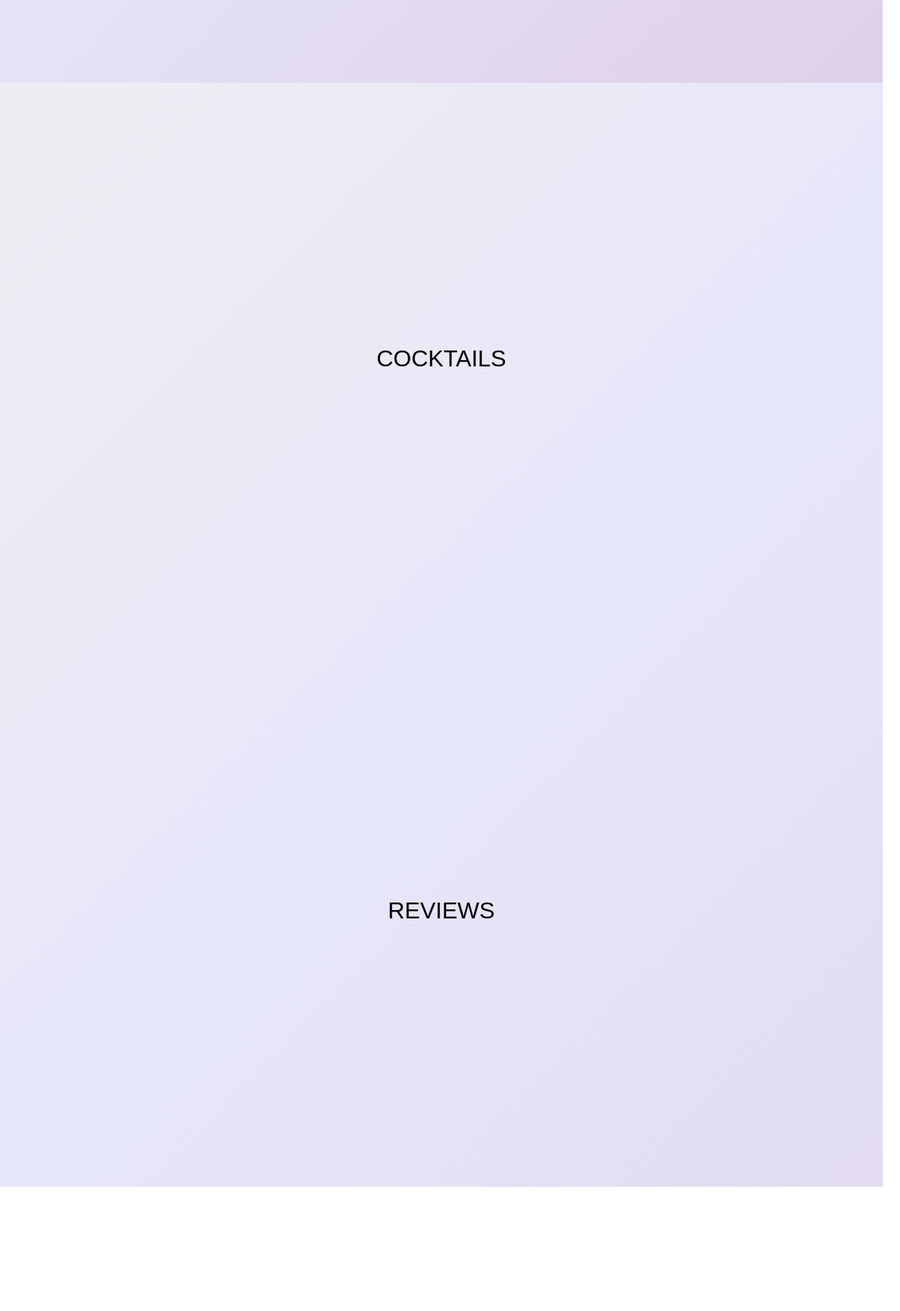
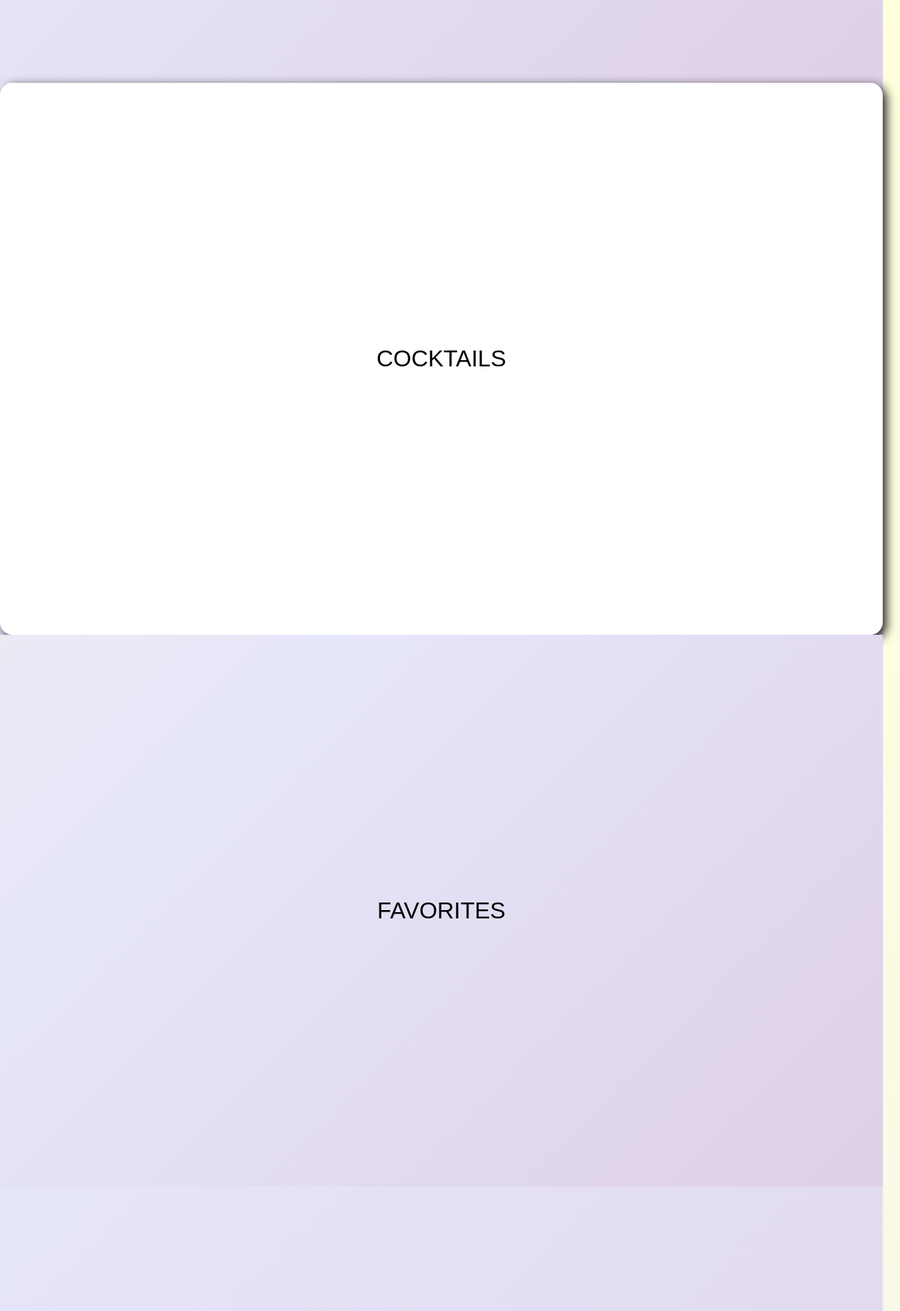
Before and after one commit to Bemi713/Phase-1-Cocktails, a plain HTML site: page index.html in a window 1280 px wide. Shown: the part 680-2580 px from the top of the page at 69% size, 1305 px wide, since content can reach past the window. Before the commit the page ends 2400 px from the top, so only its background shows below. Drawn offline with Linux system fonts and the light colour scheme.

Commit message:
small changes made.

```diff
--- a/index.html
+++ b/index.html
@@ -13,14 +13,20 @@
            <ul id="menu">
                <li><a href="#home">home</a></li>
                <li><a href="#cocktails">cocktails</a></li>
-               <li><a href="#reviews">reviews</a></li>
+               <li><a href="#favorites">favorites</a></li>
            </ul>
 
        </header>
        <h1>home</h1>
    </section>
-   <section id="cocktails"><h1>cocktails</h1></section>
-   <section id="reviews"><h1>reviews</h1></section>
-
+   <section id="cocktails"><h1>cocktails</h1>
+   <div class="card"></div>
+        <div class = "card-image"></div>
+        <div class = "card-text"></div>
+        <h2> Cocktail 1 </h2>
+        <p>Lorem impsum dolor sit amet</p>
+</section>
+   <section id="favorites"><h1>favorites</h1></section>
+       <script src =index.js></script>
 </body>
 </html>
--- a/style.css
+++ b/style.css
@@ -73,16 +73,18 @@ section{
     background-size: 400% 400% ;
     position: relative;
     animation: change 10s ease-in-out infinite;
+
 }
-#products{
+#cocktails{
     background-color: #b7f57e;
     background: linear-gradient(-45deg, #D8BFD8, #E6E6FA, #ffffe0, #FFFACD ) ;
     background-size: 400% 400% ;
     position: relative;
     animation: change 10s ease-in-out infinite;
 
+
 }
-#pricing{
+#favorites{
     background-color: #9e6ddd;
     background: linear-gradient(-45deg, #D8BFD8, #E6E6FA, #ffffe0, #FFFACD ) ;
     background-size: 400% 400% ;
@@ -162,3 +164,62 @@ nav{
     font-weight: 500;
     text-align: center;
 }
+
+.card {
+    display: grid;
+    grid-template-columns: 300px;
+    grid-template-rows: 210px 210px 80px;
+    grid-template-areas: "image" "text" "stats";
+
+    border-radius: 18px;
+    background: white;
+    box-shadow: 5px 5px 15px rgba(0,0,0,0.9);
+    font-family: roboto;
+    text-align: center;
+
+}
+
+.card-image {
+    grid-area: b;
+  }
+  .card-text {
+    grid-area: text;
+  }
+
+
+  .card-image {
+    grid-area: image;
+    width: 100vw;
+    height: 100vh;
+    border-top-left-radius: 15px;
+    border-top-right-radius: 15px;
+    background-size: cover;
+  }
+
+  .card-text {
+    grid-area: text;
+    margin: 25px;
+  }
+
+  .card-text p {
+    color: grey;
+    font-size:15px;
+    font-weight: 300;
+  }
+  .card-text h2 {
+    margin-top:0px;
+    font-size:28px;
+  }
+
+  .card:hover {
+    transform: scale(1.15);
+    box-shadow: 5px 5px 15px rgba(0,0,0,0.6);
+  }
+ div {
+     width : 100vw;
+     height: 100vh;
+     display:  flex;
+     align-items: center;
+     justify-content: center;
+     overflow: hidden;
+ }
```
